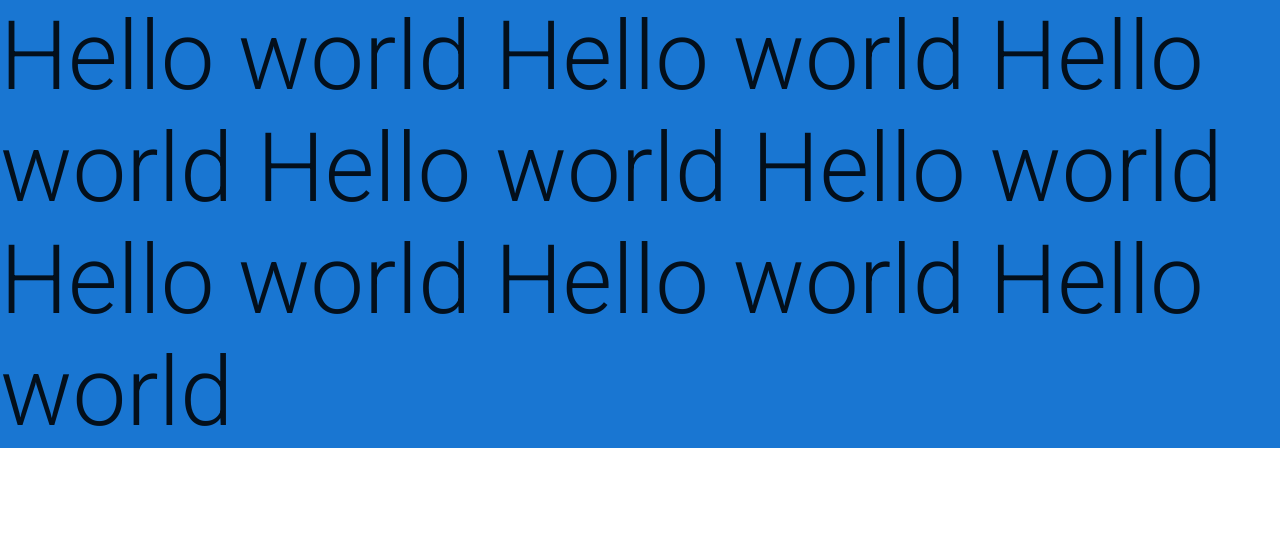
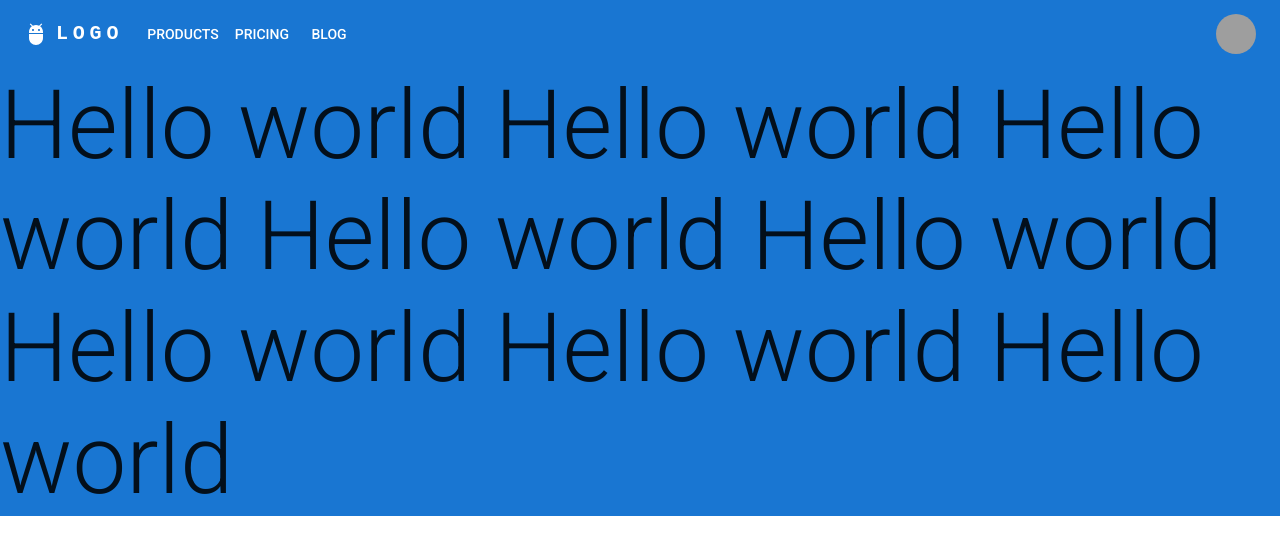
Before and after one commit to leakko/plastic-girls, a Next.js app: page / in a window 1280 px wide. Shown: the top 554 px of the page. Built offline with nearby package versions, Linux system fonts and the light colour scheme; grey boxes are pictures that could not be loaded.

Commit message:
add navbar

```diff
--- a/app/layout.tsx
+++ b/app/layout.tsx
@@ -3,6 +3,7 @@
 import type { Metadata } from 'next';
 import { Inter } from 'next/font/google';
 import ThemeRegistry from '@/theme/ThemeRegistry';
+import NavBar from '@/components/NavBar';
 
 const inter = Inter({ subsets: ['latin'] });
 
@@ -20,6 +21,7 @@
     <html lang="en">
       <body className={inter.className}>
         <ThemeRegistry>
+          <NavBar />
           {children}
         </ThemeRegistry>
       </body>
--- /dev/null
+++ b/components/NavBar.tsx
@@ -0,0 +1,164 @@
+'use client';
+
+import * as React from 'react';
+import AppBar from '@mui/material/AppBar';
+import Box from '@mui/material/Box';
+import Toolbar from '@mui/material/Toolbar';
+import IconButton from '@mui/material/IconButton';
+import Typography from '@mui/material/Typography';
+import Menu from '@mui/material/Menu';
+import MenuIcon from '@mui/icons-material/Menu';
+import Container from '@mui/material/Container';
+import Avatar from '@mui/material/Avatar';
+import Button from '@mui/material/Button';
+import Tooltip from '@mui/material/Tooltip';
+import MenuItem from '@mui/material/MenuItem';
+import AdbIcon from '@mui/icons-material/Adb';
+
+const pages = ['Products', 'Pricing', 'Blog'];
+const settings = ['Profile', 'Account', 'Dashboard', 'Logout'];
+
+function NavBar() {
+  const [anchorElNav, setAnchorElNav] = React.useState<null | HTMLElement>(null);
+  const [anchorElUser, setAnchorElUser] = React.useState<null | HTMLElement>(null);
+
+  const handleOpenNavMenu = (event: React.MouseEvent<HTMLElement>) => {
+    setAnchorElNav(event.currentTarget);
+  };
+  const handleOpenUserMenu = (event: React.MouseEvent<HTMLElement>) => {
+    setAnchorElUser(event.currentTarget);
+  };
+
+  const handleCloseNavMenu = () => {
+    setAnchorElNav(null);
+  };
+
+  const handleCloseUserMenu = () => {
+    setAnchorElUser(null);
+  };
+
+  return (
+    <AppBar position="static">
+      <Container maxWidth="xl">
+        <Toolbar disableGutters>
+          <AdbIcon sx={{ display: { xs: 'none', md: 'flex' }, mr: 1 }} />
+          <Typography
+            variant="h6"
+            noWrap
+            component="a"
+            href="/"
+            sx={{
+              mr: 2,
+              display: { xs: 'none', md: 'flex' },
+              fontFamily: 'monospace',
+              fontWeight: 700,
+              letterSpacing: '.3rem',
+              color: 'inherit',
+              textDecoration: 'none',
+            }}
+          >
+            LOGO
+          </Typography>
+
+          <Box sx={{ flexGrow: 1, display: { xs: 'flex', md: 'none' } }}>
+            <IconButton
+              size="large"
+              aria-label="account of current user"
+              aria-controls="menu-appbar"
+              aria-haspopup="true"
+              onClick={handleOpenNavMenu}
+              color="inherit"
+            >
+              <MenuIcon />
+            </IconButton>
+            <Menu
+              id="menu-appbar"
+              anchorEl={anchorElNav}
+              anchorOrigin={{
+                vertical: 'bottom',
+                horizontal: 'left',
+              }}
+              keepMounted
+              transformOrigin={{
+                vertical: 'top',
+                horizontal: 'left',
+              }}
+              open={Boolean(anchorElNav)}
+              onClose={handleCloseNavMenu}
+              sx={{
+                display: { xs: 'block', md: 'none' },
+              }}
+            >
+              {pages.map((page) => (
+                <MenuItem key={page} onClick={handleCloseNavMenu}>
+                  <Typography textAlign="center">{page}</Typography>
+                </MenuItem>
+              ))}
+            </Menu>
+          </Box>
+          <AdbIcon sx={{ display: { xs: 'flex', md: 'none' }, mr: 1 }} />
+          <Typography
+            variant="h5"
+            noWrap
+            component="a"
+            href="/"
+            sx={{
+              mr: 2,
+              display: { xs: 'flex', md: 'none' },
+              flexGrow: 1,
+              fontFamily: 'monospace',
+              fontWeight: 700,
+              letterSpacing: '.3rem',
+              color: 'inherit',
+              textDecoration: 'none',
+            }}
+          >
+            LOGO
+          </Typography>
+          <Box sx={{ flexGrow: 1, display: { xs: 'none', md: 'flex' } }}>
+            {pages.map((page) => (
+              <Button
+                key={page}
+                onClick={handleCloseNavMenu}
+                sx={{ my: 2, color: 'white', display: 'block' }}
+              >
+                {page}
+              </Button>
+            ))}
+          </Box>
+
+          <Box sx={{ flexGrow: 0 }}>
+            <Tooltip title="Open settings">
+              <IconButton onClick={handleOpenUserMenu} sx={{ p: 0 }}>
+                <Avatar alt="Remy Sharp" src="/static/images/avatar/2.jpg" />
+              </IconButton>
+            </Tooltip>
+            <Menu
+              sx={{ mt: '45px' }}
+              id="menu-appbar"
+              anchorEl={anchorElUser}
+              anchorOrigin={{
+                vertical: 'top',
+                horizontal: 'right',
+              }}
+              keepMounted
+              transformOrigin={{
+                vertical: 'top',
+                horizontal: 'right',
+              }}
+              open={Boolean(anchorElUser)}
+              onClose={handleCloseUserMenu}
+            >
+              {settings.map((setting) => (
+                <MenuItem key={setting} onClick={handleCloseUserMenu}>
+                  <Typography textAlign="center">{setting}</Typography>
+                </MenuItem>
+              ))}
+            </Menu>
+          </Box>
+        </Toolbar>
+      </Container>
+    </AppBar>
+  );
+}
+export default NavBar;
```
